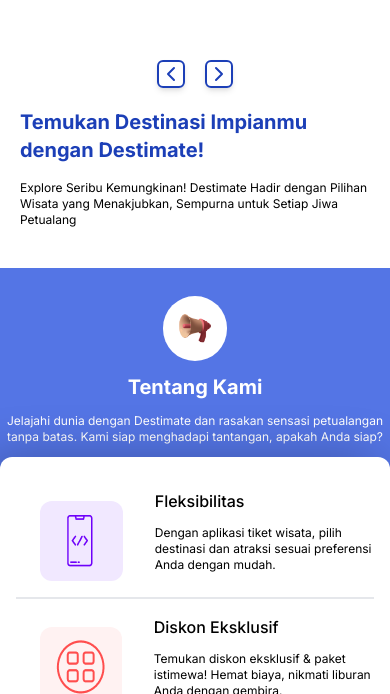
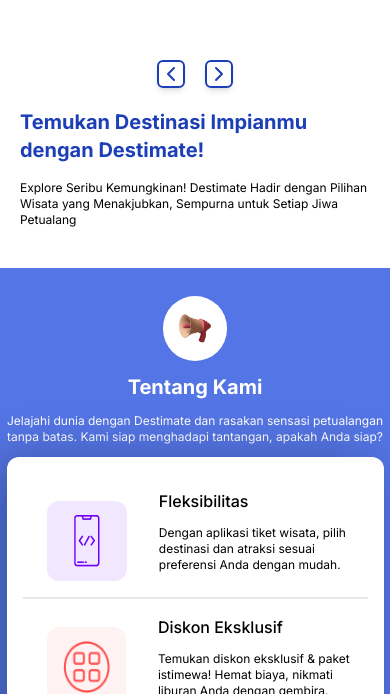
Before and after one commit to Capstone-Tim-02/sustain-tour-frontend-landing-page, a React (Vite) app: page / in a window 390 px wide. Shown: the part 2354-3048 px from the top of the page. Built offline with nearby package versions, Linux system fonts and the light colour scheme; no server answers.

Commit message:
menambahkan background di section kontak kami

```diff
--- a/src/components/Layouts/MainLayout.jsx
+++ b/src/components/Layouts/MainLayout.jsx
@@ -4,7 +4,7 @@
   return (
     <>
       <Head title={title} />
-      <div className='flex flex-col gap-5 pt-6 mx-auto max-w-7xl'>
+      <div className="mx-auto flex max-w-7xl flex-col gap-5 pt-6">
         <div className=" px-5 lg:px-8">{children}</div>
       </div>
     </>
--- a/src/pages/AboutUs/AboutUs.jsx
+++ b/src/pages/AboutUs/AboutUs.jsx
@@ -45,7 +45,7 @@
 
 const CardAbout = ({ icon, title, desc, bgColor }) => {
   return (
-    <div className="flex max-w-[430px] border-b-2 pb-4 md:border-none md:pb-0">
+    <div className="flex max-w-[345px] md:max-w-[360px] lg:max-w-[430px] border-b-2 pb-4 md:border-none md:pb-0">
       <div
         className="mx-6 mt-7 flex h-20 w-[155px] items-center rounded-xl p-4 md:mt-2 md:w-32"
         style={{ backgroundColor: bgColor }}
@@ -63,7 +63,7 @@
 export const AboutUs = () => {
   return (
     <section id="tentang-kami">
-      <div className="md:-mx-18 -mx-5 mb-[180px] max-h-[600px] bg-primary-60 p-7 px-0 md:max-h-[430px] xl:-mx-[66px]">
+      <div className="md:-mx-18 -mx-5 mb-[180px] max-h-[600px] bg-primary-60 p-7 px-0 md:max-h-[430px] xl:-mx-[66px] mt-10">
         <div className="mx-auto flex flex-col items-center gap-3 text-center">
           <div className="w-16 rounded-full bg-white p-3">
             <img src={data[0].icon} alt="Icon" />
--- a/src/pages/AboutUs/RegisterNow.jsx
+++ b/src/pages/AboutUs/RegisterNow.jsx
@@ -3,12 +3,12 @@
 export const RegisterNow = () => {
   return (
     <section id="register-now">
-      <div className="mx-auto flex w-full flex-col items-center justify-center gap-3 pb-10 sm:gap-10 md:flex-row">
+      <div className="mx-auto mr-[2rem] md:mr-[3rem] flex w-full flex-col items-center justify-center gap-3 pb-10 sm:gap-10 md:flex-row lg:ml-[-4rem]">
         <div className="flex w-2/4 items-center justify-center">
           <img className="rounded-lg" src={ImageHandphone} alt="image-handphone" />
         </div>
 
-        <div className="flex w-full flex-col items-start justify-start gap-5 md:w-2/4">
+        <div className="flex w-full flex-col items-start justify-start gap-5 md:w-2/4 pr-5">
           <h1 className="font-sans text-xl font-bold text-primary-100 sm:text-2xl">
             Daftarkan Wisatamu di Destimate: Petualanganmu, Pilihanmu!
           </h1>
--- a/src/pages/Contact/Contact.jsx
+++ b/src/pages/Contact/Contact.jsx
@@ -86,9 +86,10 @@
     }
   };
 
+
   return (
     <section id="kontak">
-      <div className="my-6 mt-0  py-7 md:px-7">
+      <div className="my-6 mt-0  py-1 md:px-7 mr-[2rem] lg:ml-[-4rem]">
         <div className="mx-auto flex flex-col items-center gap-2 text-center">
           <h1 className="font-sans text-xl font-bold text-primary-100 sm:text-2xl lg:text-3xl">
             {data.title}
--- a/src/pages/Home/CarbonEmision.jsx
+++ b/src/pages/Home/CarbonEmision.jsx
@@ -3,7 +3,7 @@
 export const CarbonEmision = () => {
   return (
     <section id="carbon-emission">
-      <div className="flex flex-col items-center justify-between gap-5 pb-10 md:flex-row md:gap-10">
+      <div className="flex flex-col items-center justify-between gap-5 pb-10 md:flex-row md:gap-10 lg:mb-5 lg:mt-20">
         <div className="h-auto max-w-[40%] md:max-w-[35%] ">
           <img className="rounded-lg" src={ImageCarbonEmision} alt="" />
         </div>
--- a/src/pages/Home/TravelDreams.jsx
+++ b/src/pages/Home/TravelDreams.jsx
@@ -36,7 +36,7 @@
 
   return (
     <section id="travel-dreams">
-      <div className="mx-auto flex w-full flex-col items-center justify-center gap-5 pb-10 sm:gap-10 lg:flex-row">
+      <div className="mx-auto flex w-full flex-col items-center justify-center gap-5 sm:gap-10 lg:mb-[10rem] lg:flex-row lg:mt-16">
         <div className="flex flex-wrap items-center justify-center gap-4 sm:flex-nowrap">
           {visibleImages.map((image, index) => (
             <div key={index} className="relative h-[338px] w-[200px]">
--- a/src/pages/index.jsx
+++ b/src/pages/index.jsx
@@ -1,3 +1,4 @@
+import BackgroundContactImage from '@/assets/images/ImagesContact/Background-Contact-Image.png';
 import { BackgroundImage } from '@/assets/images/ImagesHero';
 import { Footer } from '@/components/Footer';
 import { MainLayout } from '@/components/Layouts';
@@ -16,9 +17,16 @@
     backgroundPosition: 'top right',
   };
 
+  const backgroundAbouteUsStyle = {
+    backgroundImage: `url(${BackgroundContactImage})`,
+    backgroundSize: '27%',
+    backgroundRepeat: 'no-repeat',
+    backgroundPosition: 'top 20rem right',
+  };
+
   return (
     <>
-      <div style={backgroundStyle}>
+      <div style={backgroundStyle} className='overflow-x-hidden'>
         <Navbar />
 
         <MainLayout title="Destimate">
@@ -30,10 +38,15 @@
 
           {/* About Us */}
           <AboutUs />
-          <RegisterNow />
 
-          {/* Contact */}
-          <Contact />
+          <div style={backgroundAbouteUsStyle} className='mr-[-2rem] lg:mr-[-4rem]'>
+            <RegisterNow />
+
+
+
+            {/* Contact */}
+            <Contact />
+          </div>
         </MainLayout>
 
         {/* Footer */}
```
Also changed, not shown: src/assets/images/ImagesContact/Background-Contact-Image.png (added).
